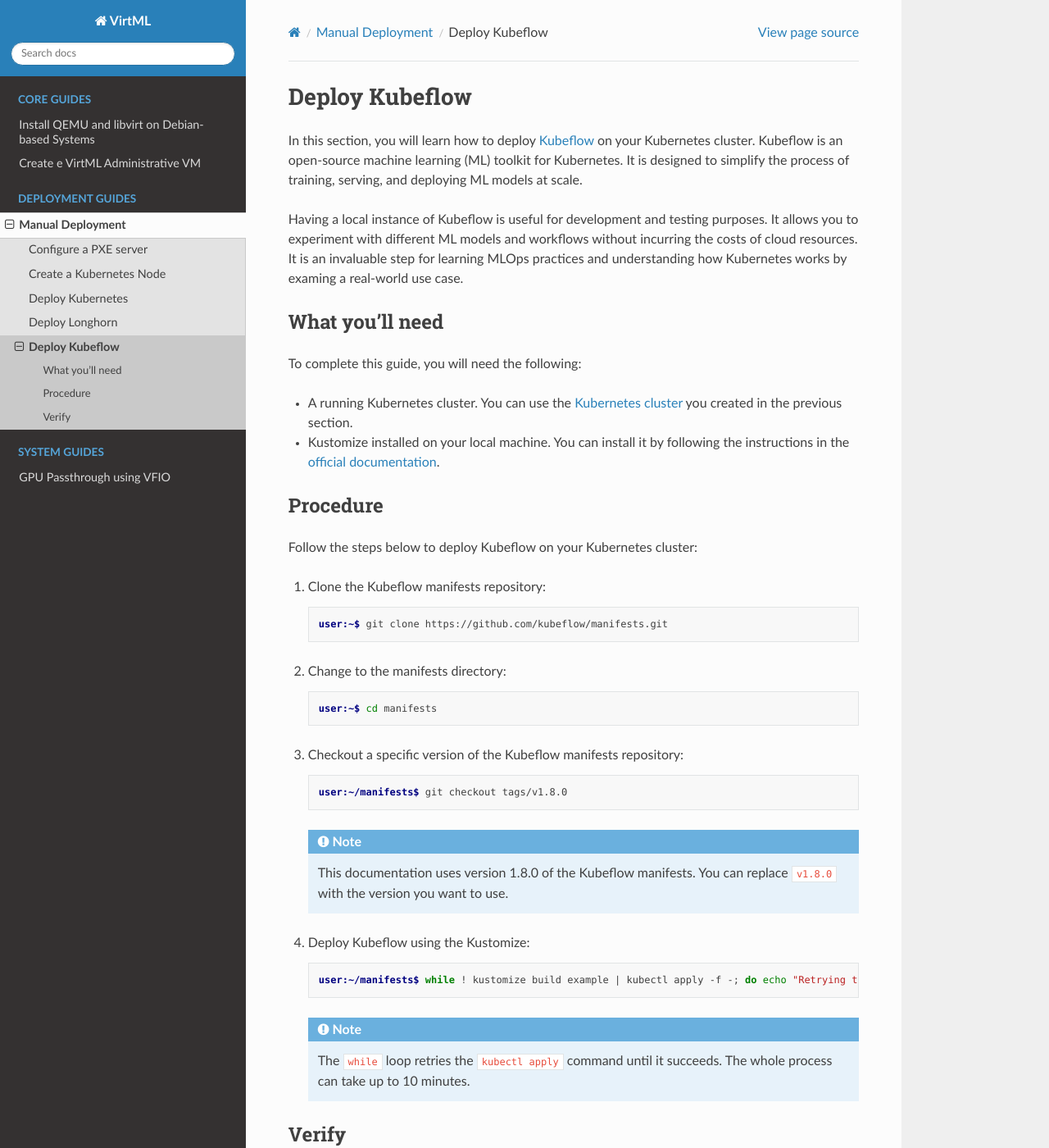
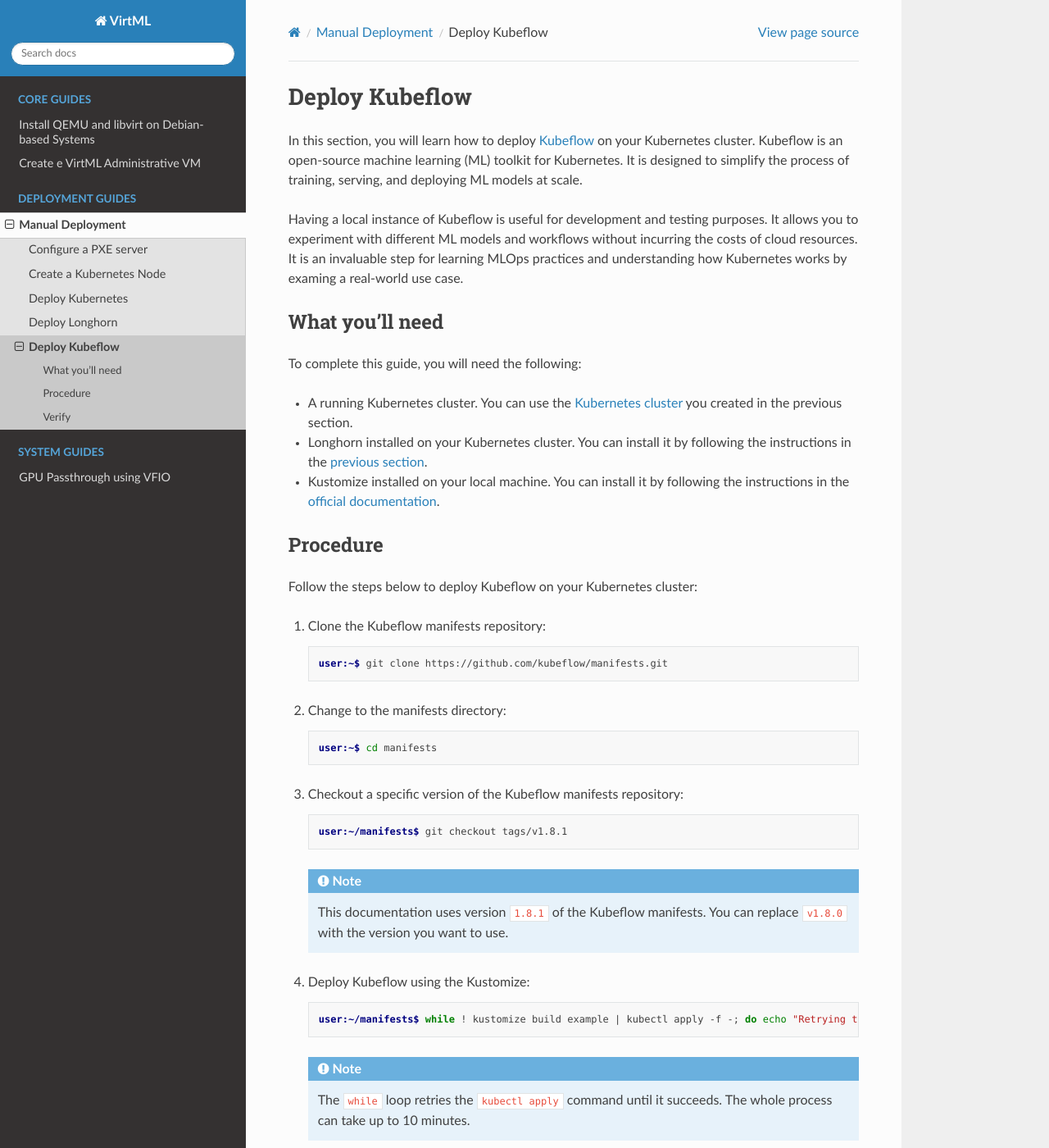
Before and after one commit to dpoulopoulos/virtml, a Sphinx documentation site: the page built from docs/source/manual-deployment/kubeflow.md, in a window 1280 px wide and 1400 px high. Shown: the whole window at 82% size. Built offline with Sphinx 7.4.7 and the Read the Docs theme 2.0.0, drawn with Linux system fonts in a browser that asks for light colours.

Commit message:
docs: Upgrade Kubeflow to 1.8.1
Signed-off-by: Dimitris Poulopoulos <dimitris.a.poulopoulos@gmail.com>

````diff
--- a/docs/source/manual-deployment/kubeflow.md
+++ b/docs/source/manual-deployment/kubeflow.md
@@ -15,6 +15,8 @@
 
 * A running Kubernetes cluster. You can use the [Kubernetes cluster](kubernetes) you created in the
   previous section.
+* Longhorn installed on your Kubernetes cluster. You can install it by following the instructions in
+  the [previous section](longhorn).
 * Kustomize installed on your local machine. You can install it by following the instructions in the
   [official documentation](https://kubectl.docs.kubernetes.io/installation/kustomize/).
 
@@ -37,11 +39,11 @@
 1. Checkout a specific version of the Kubeflow manifests repository:
 
     ```console
-    user:~/manifests$ git checkout tags/v1.8.0
+    user:~/manifests$ git checkout tags/v1.8.1
     ```
 
     ```{note}
-    This documentation uses version 1.8.0 of the Kubeflow manifests. You can replace `v1.8.0` with
+    This documentation uses version `1.8.1` of the Kubeflow manifests. You can replace `v1.8.0` with
     the version you want to use.
     ```
 
````
